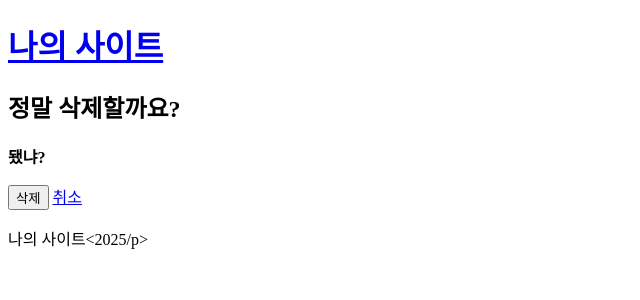
After one commit to thinking-always/django-practice, a Django app: page /post/2/delete/ in a window 1280 px wide. The commit adds this page. Shown: the top 300 px of the page, without its empty margins (0-640 px from the left). Run offline with Django 5.2, Linux system fonts and the light colour scheme; data comes from the database, SQL or seed files in the repository; both versions use the stored data as it was after the commit.

Commit message:
CRUD features

```diff
--- a/board/urls.py
+++ b/board/urls.py
@@ -1,9 +1,10 @@
 from django.urls import path
-from .views import PostCreateView, PostDetailView, PostListView, PostUpdateView, CommentCreateView
+from .views import PostCreateView, PostDetailView, PostListView, PostUpdateView, CommentCreateView, PostDeleteView
 urlpatterns = [
     path("", PostListView.as_view() , name="home"),
     path("post/<int:pk>/", PostDetailView.as_view() , name="post_detail"),
     path("post/new/", PostCreateView.as_view() , name="post_create"),
     path("post/<int:pk>/edit/", PostUpdateView.as_view() , name="post_update"),
+    path("post/<int:pk>/delete/", PostDeleteView.as_view() , name="post_delete"),
     path("post/<int:pk>/comments/new/", CommentCreateView.as_view(), name="comment_create"),
 ]
--- a/board/views.py
+++ b/board/views.py
@@ -1,8 +1,8 @@
 from django.shortcuts import get_object_or_404, render
 from .models import Post, Comment
 from .forms import PostForm, CommentForm
-from django.views.generic import ListView, CreateView, DetailView, UpdateView
-from django.urls import reverse
+from django.views.generic import ListView, CreateView, DetailView, UpdateView, DeleteView
+from django.urls import reverse, reverse_lazy
 
 class PostListView(ListView):
     model = Post
@@ -33,6 +33,14 @@ class PostUpdateView(UpdateView):
     model = Post
     template_name = "board/post_form.html"
     form_class = PostForm
+    context_object_name = "post"
+
+class PostDeleteView(DeleteView):
+    model = Post
+    template_name = "board/post_delete.html"
+    success_url = reverse_lazy("home")
+
+
 
 class CommentCreateView(CreateView):
     model = Comment
--- /dev/null
+++ b/templates/board/post_delete.html
@@ -0,0 +1,14 @@
+{# templates/board/post_confirm_delete.html #}
+{% extends "base.html" %}
+{% block title %}글 삭제{% endblock %}
+
+{% block content %}
+  <h2>정말 삭제할까요?</h2>
+  <p><strong>{{ object.title }}</strong></p>
+
+  <form method="post">
+    {% csrf_token %}
+    <button type="submit">삭제</button>
+    <a href="{% url 'post_detail' object.pk %}">취소</a>
+  </form>
+{% endblock %}
--- a/templates/board/post_detail.html
+++ b/templates/board/post_detail.html
@@ -6,7 +6,7 @@
 <h1>{{post.title}}</h1>
 <p>{{post.content}}</p>
 <p><a href="{% url 'post_update' post.pk %}">글 수정하기</a></p>
-
+<p><a href="{% url 'post_delete' post.pk %}">글 삭제하기</a></p>
 <p><a href="/">목록으로 가기</a></p>
 
 <h2>댓글 목록</h2>
--- a/templates/board/post_form.html
+++ b/templates/board/post_form.html
@@ -25,7 +25,7 @@
 
     <button type="submit">{% if object %} 글 수정 {% else %} 글 작성 {% endif %}</button>
     {% if object %}
-    <a href="{% url 'post_detail' object .pk %}">취소</a>
+    <a href="{% url 'post_detail' object.pk %}">취소</a>
     {% else %}
     <a href="{% url 'home' %}">취소</a>
     {% endif %}
```
Also changed, not shown: db.sqlite3.
